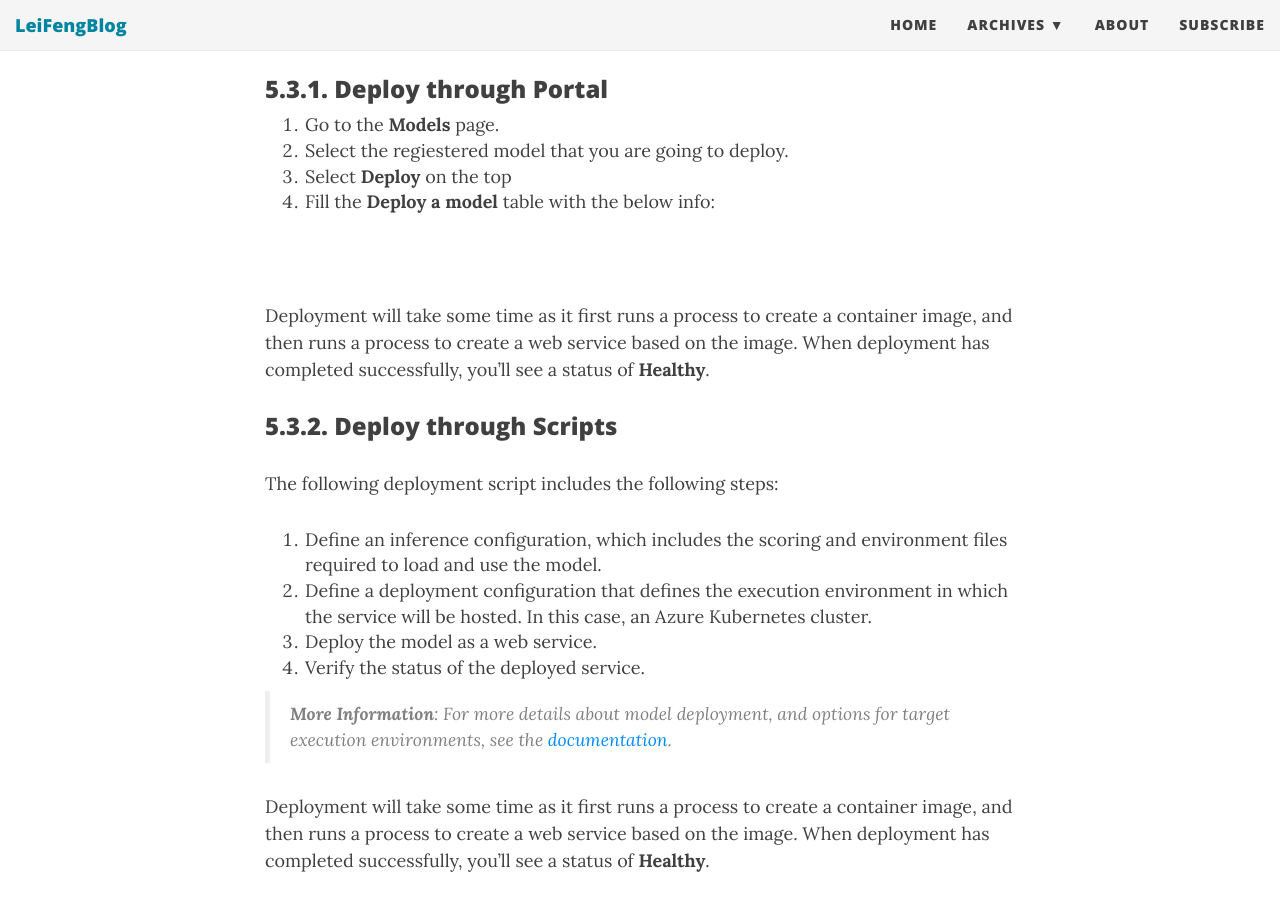
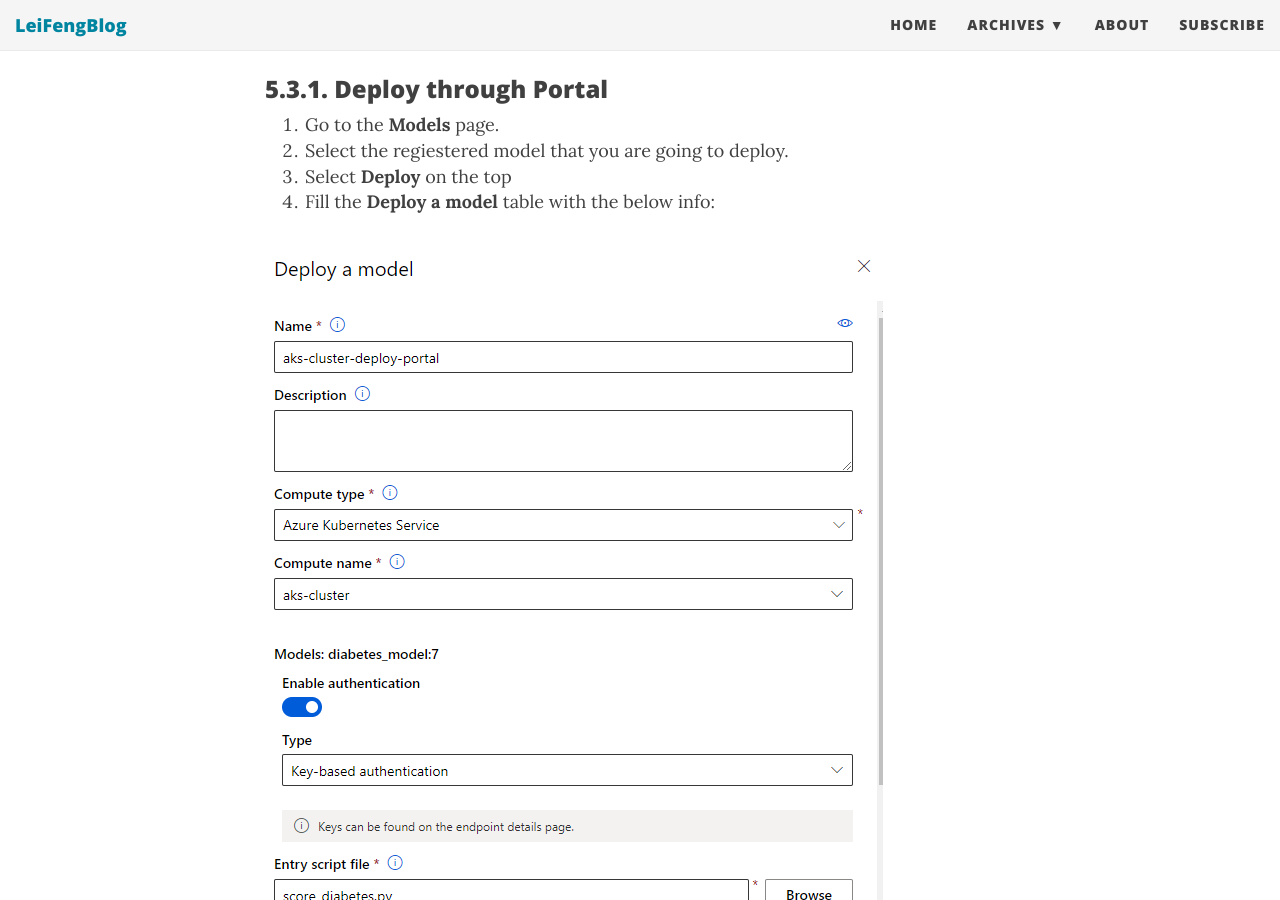
Before and after one commit to stonefl/stonefl.github.io, a Jekyll site: the page built from _posts/2021-05-19-train-register-and-deploy-ml-models-to-azure-kubernetes-cluster.md, in a window 1280 px wide and 900 px high, scrolled down 5190 px. Built offline with Jekyll 4.4.1, drawn with Linux system fonts in a browser that asks for light colours; nearby versions of some CDN libraries; comment, search, counter and statistics services are not loaded.

Commit message:
Update 2021-05-19-train-register-and-deploy-ml-models-to-azure-kubernetes-cluster.md

```diff
--- a/_posts/2021-05-19-train-register-and-deploy-ml-models-to-azure-kubernetes-cluster.md
+++ b/_posts/2021-05-19-train-register-and-deploy-ml-models-to-azure-kubernetes-cluster.md
@@ -207,7 +207,7 @@ With the registered model and generated files of entry script and conda dependen
 3. Select **Deploy** on the top
 4. Fill the **Deploy a model** table with the below info:
 
-![](./image/ML_Deploy_Portal.PNG)
+![cx_Oracle_Architecture]({{site.baseurl}}/img/post/ML_Deploy_Portal.PNG)
 
 Deployment will take some time as it first runs a process to create a container image, and then runs a process to create a web service based on the image. When deployment has completed successfully, you'll see a status of **Healthy**.
 
```
